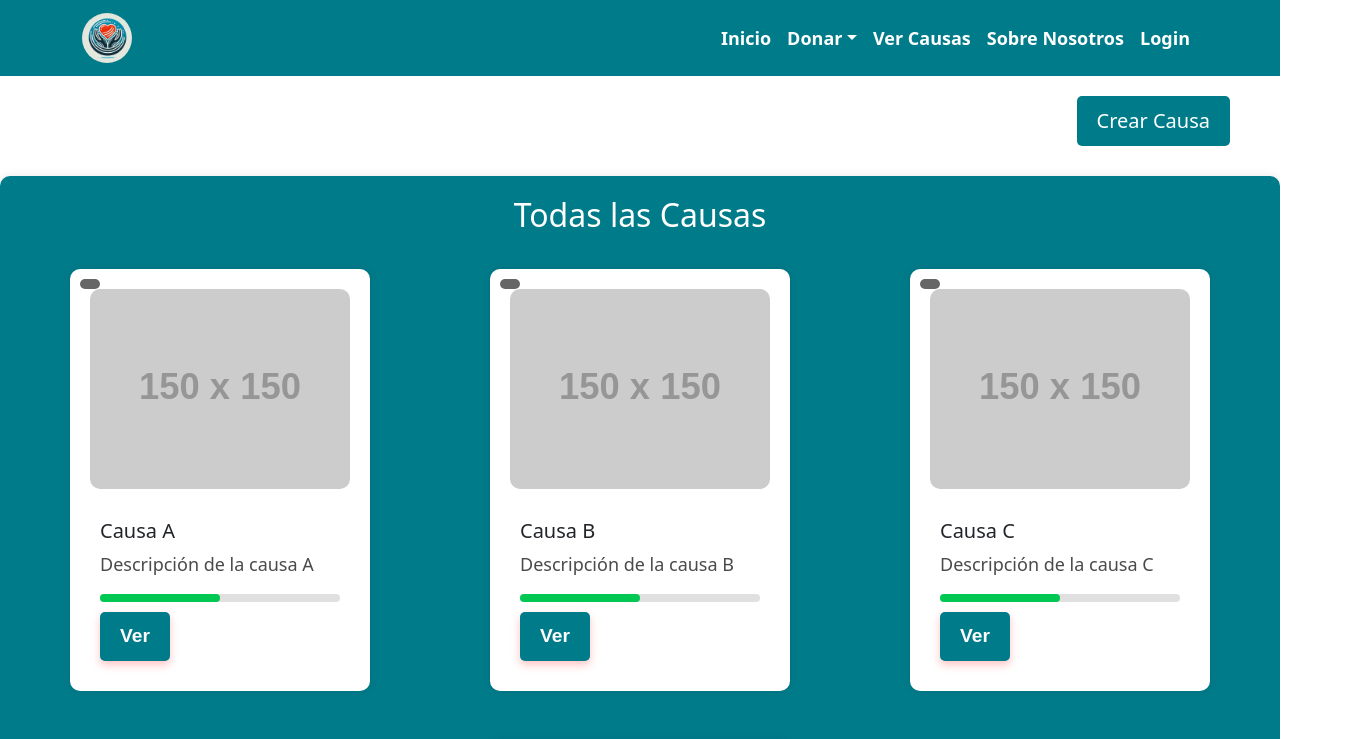
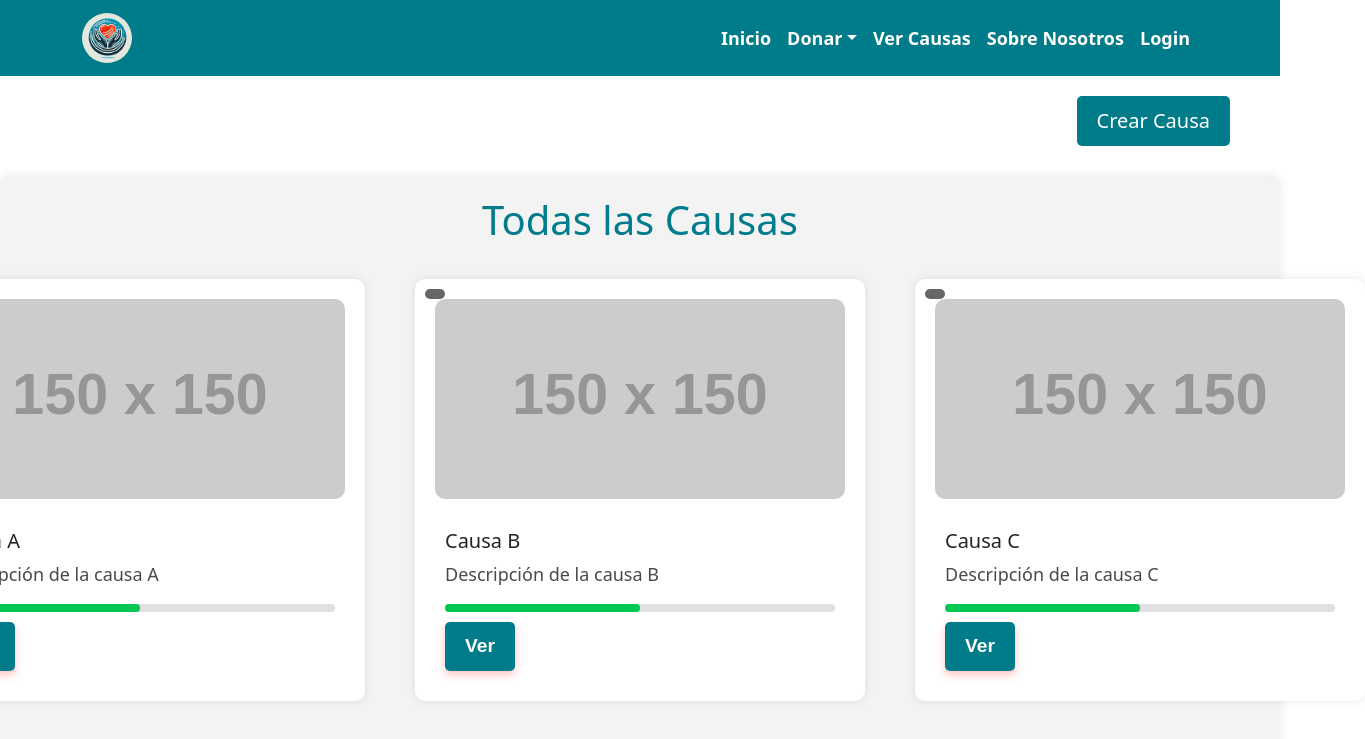
Before and after one commit to car020202/frontendparadonaciones, a React (Vite) app: page /vercausacategoria in a window 1280 px wide. Shown: the top 739 px of the page, 1365 px wide, since content can reach past the window. Built offline with nearby package versions, Linux system fonts and the light colour scheme.

Commit message:
coreccion de colores en ver causas

```diff
--- a/src/Categorias/Causasfiltro.jsx
+++ b/src/Categorias/Causasfiltro.jsx
@@ -39,8 +39,10 @@ const Causasfiltro = () => {
     <>
       <Navbar />
       <div className="button-container" style={{ display: 'flex', justifyContent: 'flex-end', padding: '20px 50px' }}>
-        <button className="create-causa-button" onClick={() => window.location.href = '/crearcausa'} style={{ backgroundColor: '#007B8A',
-           color: 'white', border: 'none', padding: '10px 20px', borderRadius: '5px', cursor: 'pointer', fontSize: '20px' }}>
+        <button className="create-causa-button" onClick={() => window.location.href = '/crearcausa'} style={{
+          backgroundColor: '#007B8A',
+          color: 'white', border: 'none', padding: '10px 20px', borderRadius: '5px', cursor: 'pointer', fontSize: '20px'
+        }}>
           Crear Causa
         </button>
       </div>
@@ -53,7 +55,7 @@ const Causasfiltro = () => {
         minHeight: '700px',
       }}>
         <div className="causas-list-container" style={{
-          backgroundColor: '#007B8A',
+          backgroundColor: '#f3f3f3',
           borderRadius: '10px',
           padding: '20px',
           maxWidth: '1600px',
@@ -61,16 +63,21 @@ const Causasfiltro = () => {
           margin: '0 auto',
           boxShadow: '0 0 10px rgba(0, 0, 0, 0.1)'
         }}>
-          <h2 style={{ textAlign: 'center', marginBottom: '20px', color: 'white' }}>
+          <h1 style={{ textAlign: 'center', marginBottom: '20px', color: '#007c8c' }}>
             {nombreCategoria}
-          </h2>
-          <div className="causas-cards" style={{ display: 'flex', flexWrap: 'wrap', gap: '20px', justifyContent: 'space-around' }}>
+          </h1>
+          <div className="causas-cards" style={{
+            display: 'grid',
+            gridTemplateColumns: 'repeat(3, 1fr)',  // Configura 3 columnas
+            gap: '20px',
+            justifyContent: 'center'
+          }}>
             {causasData.map((causa) => (
               <div key={causa.id} className="causa-card" style={{
                 backgroundColor: 'white',
                 borderRadius: '10px',
                 padding: '20px',
-                width: '300px',  // Adjusted width for 4 columns
+                width: '450px',
                 boxShadow: '0 0 10px rgba(0, 0, 0, 0.1)',
                 textAlign: 'left',
                 position: 'relative',
--- a/src/Causas/VerCausas.jsx
+++ b/src/Causas/VerCausas.jsx
@@ -44,7 +44,7 @@ const ViewCausas = () => {
         minHeight: '700px',
       }}>
         <div className="causas-list-container" style={{
-          backgroundColor: '#007B8A',
+          backgroundColor: '#f3f3f3',
           borderRadius: '10px',
           padding: '20px',
           maxWidth: '1600px',
@@ -52,7 +52,7 @@ const ViewCausas = () => {
           margin: '0 auto',
           boxShadow: '0 0 10px rgba(0, 0, 0, 0.1)'
         }}>
-          <h2 style={{ textAlign: 'center', marginBottom: '20px', color: 'white' }}>Listado de Causas</h2>
+          <h2 style={{ textAlign: 'center', marginBottom: '20px', color: '#007c8c' }}>Listado de Causas</h2>
           <div className="causas-cards" style={{ display: 'flex', flexWrap: 'wrap', gap: '20px', justifyContent: 'center' }}>
             {causasData.map((causa) => (
               <div key={causa.id} className="causa-card" style={{
```
Lines whose indentation alone changed are shown as unchanged.
